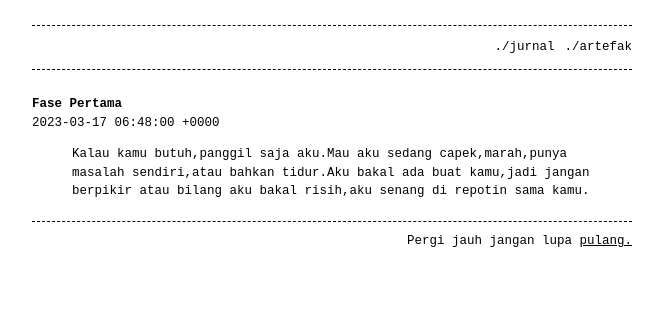
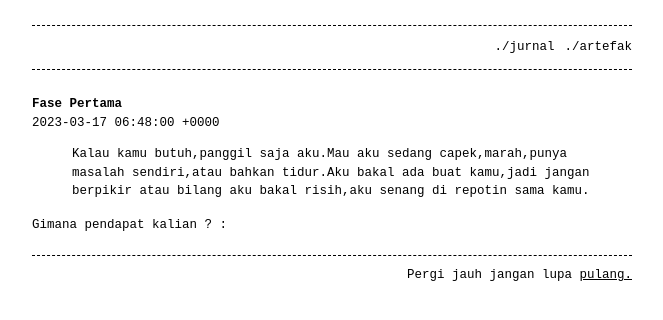
Before and after one commit to syauqia/dir-diare, a Jekyll site: the page built from _posts/2023-03-18-fase-pertama.md, in a window 1280 px wide. Shown: the top 320 px of the page, without its empty margins (308-971 px from the left). Built offline with Jekyll 4.4.1, drawn with Linux system fonts in a browser that asks for light colours; part of the change alters nothing that is shown.

Commit message:
added disqus (1)

```diff
--- a/_includes/disqus-comments.html
+++ b/_includes/disqus-comments.html
@@ -1,3 +1,5 @@
+{% if page.comments %}
+<p>Gimana pendapat kalian ? : </p>
 <div id="disqus_thread"></div>
 <script>
     /**
@@ -17,3 +19,4 @@
     })();
 </script>
 <noscript>Please enable JavaScript to view the <a href="https://disqus.com/?ref_noscript">comments powered by Disqus.</a></noscript>
+{% endif %}
--- a/_layouts/post.html
+++ b/_layouts/post.html
@@ -7,23 +7,6 @@ layout: default
     <time class="pos-time">{{ page.date }}</time>
     {{ page.content | toc }}
 
-    <div id="disqus_thread"></div>
-<script>
-    /**
-    *  RECOMMENDED CONFIGURATION VARIABLES: EDIT AND UNCOMMENT THE SECTION BELOW TO INSERT DYNAMIC VALUES FROM YOUR PLATFORM OR CMS.
-    *  LEARN WHY DEFINING THESE VARIABLES IS IMPORTANT: https://disqus.com/admin/universalcode/#configuration-variables    */
-    /*
-    var disqus_config = function () {
-    this.page.url = PAGE_URL;  // Replace PAGE_URL with your page's canonical URL variable
-    this.page.identifier = PAGE_IDENTIFIER; // Replace PAGE_IDENTIFIER with your page's unique identifier variable
-    };
-    */
-    (function() { // DON'T EDIT BELOW THIS LINE
-    var d = document, s = d.createElement('script');
-    s.src = 'https://syauqia48.disqus.com/embed.js';
-    s.setAttribute('data-timestamp', +new Date());
-    (d.head || d.body).appendChild(s);
-    })();
-</script>
-<noscript>Please enable JavaScript to view the <a href="https://disqus.com/?ref_noscript">comments powered by Disqus.</a></noscript>
+</hr>
+{% include disqus-comments.html %}
 </article>
```
